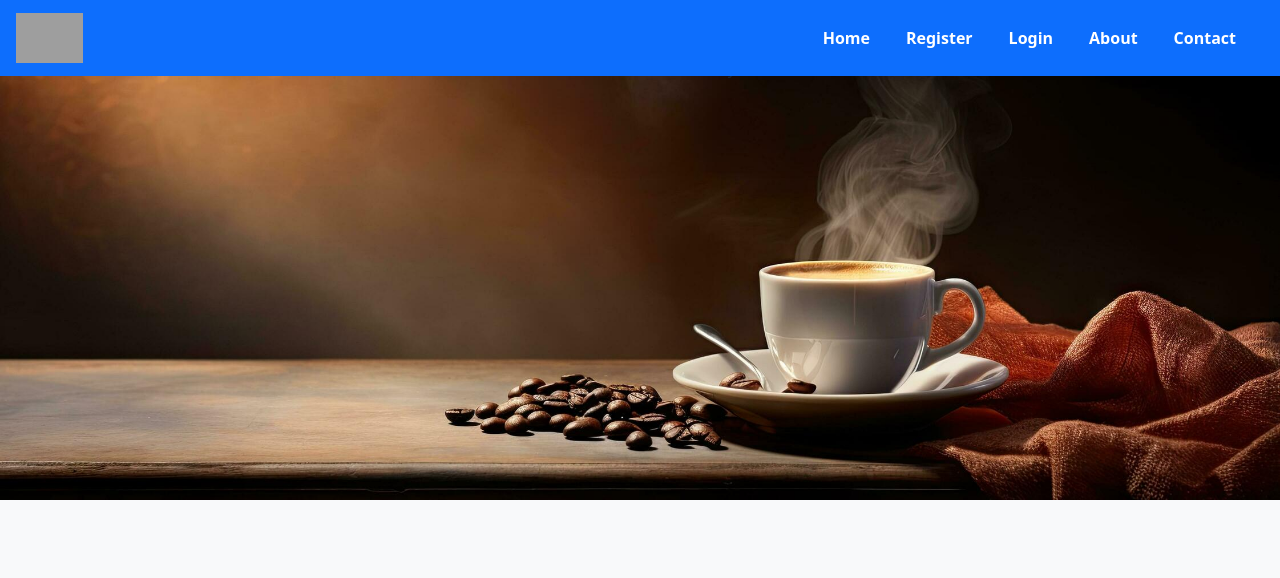
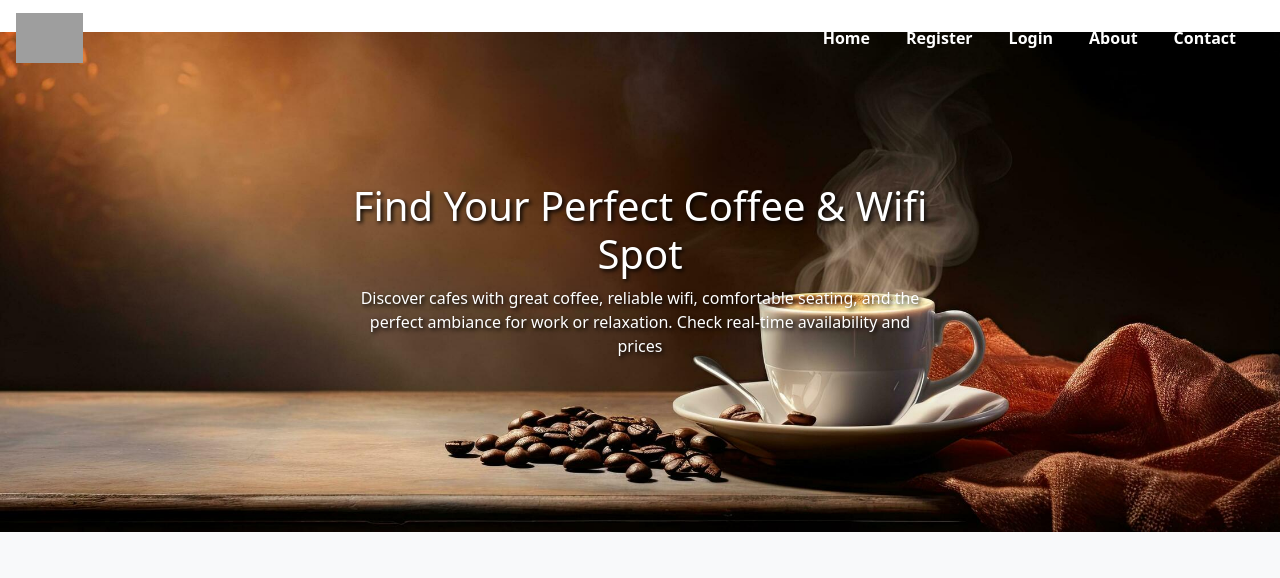
Before and after one commit to mjeyz/Cafe-and-Wifi-Website, a Flask app: page / in a window 1280 px wide. Shown: the top 578 px of the page. Run offline with Flask 3, Linux system fonts and the light colour scheme; data comes from the database, SQL or seed files in the repository; some libraries are stand-ins or nearby versions; grey boxes are pictures that could not be loaded.

Commit message:
Updation

```diff
--- a/templates/footer.html
+++ b/templates/footer.html
@@ -59,3 +59,6 @@
         integrity="sha384-FKyoEForCGlyvwx9Hj09JcYn3nv7wiPVlz7YYwJrWVcXK/BmnVDxM+D2scQbITxI"
         crossorigin="anonymous"
 ></script>
+
+</body>
+</html>
--- a/templates/header.html
+++ b/templates/header.html
@@ -23,7 +23,7 @@
 
 <body>
 <!-- NAVBAR -->
-<nav class="navbar navbar-expand-lg px-3 bg-primary"
+<nav class="navbar navbar-expand-lg px-3"
      style="position: absolute; top: 0; left: 0; width: 100%; z-index: 2;">
     <a class="navbar-brand" href="{{ url_for('home') }}">
         <img src="{{ url_for('static', filename='assets/img/logo-light.png') }}"
@@ -48,16 +48,21 @@
     </div>
 </nav>
 
+<!-- Flash messages (shown below navbar) -->
+<div class="container mt-4 pt-2">
+    {% with messages = get_flashed_messages(with_categories=true) %}
+        {% if messages %}
+            {% for category, message in messages %}
+                {% set alert_class = 'info' %}
+                {% if category == 'success' %}{% set alert_class = 'success' %}{% endif %}
+                {% if category == 'warning' %}{% set alert_class = 'warning' %}{% endif %}
+                <div class="alert alert-{{ alert_class }} alert-dismissible fade show" role="alert">
+                    {{ message }}
+                    <button type="button" class="btn-close" data-bs-dismiss="alert" aria-label="Close"></button>
+                </div>
+            {% endfor %}
+        {% endif %}
+    {% endwith %}
+</div>
 
-
-{% block scripts %}
-    <!-- Bootstrap JS -->
-    <script src="https://cdn.jsdelivr.net/npm/bootstrap@5.3.8/dist/js/bootstrap.bundle.min.js"
-            integrity="sha384-ENjdO4Dr2bkBIFxQpeo5UzHGL1+7Hzp6uOZp6bU91Z5oL4yD3f5sbg1zYtJ0R8BX"
-            crossorigin="anonymous"></script>
-
-    <!-- Optional: Custom JS -->
-    <!-- <script src="{{ url_for('static', filename='js/script.js') }}"></script> -->
-{% endblock %}
-</body>
-</html>
+<!-- header end — page content should follow after this include -->
--- a/templates/index.html
+++ b/templates/index.html
@@ -1,50 +1,40 @@
 {% include 'header.html' %}
 
-<!-- Header Section -->
 <header class="masthead"
-        style="background-image: url('{{ url_for('static', filename='assets/img/hero.jpg') }}'); height: 500px">
+        style="background-image: url('{{ url_for('static', filename='assets/img/hero.jpg') }}'); height: 500px; background-size: cover; background-position: center;">
     <div class="container position-relative px-4 px-lg-5">
         <div class="row gx-4 gx-lg-5 justify-content-center">
             <div class="col-md-10 col-lg-8 col-xl-7">
-                <div class="page-heading text-center">
-                    <h1>Cafe Explorer</h1>
-                    <span class="subheading">Find the best cafés around you</span>
+                <div class="site-heading text-center" style="padding: 150px 0; color: white; text-shadow: 2px 2px 4px #000;">
+                    <h1>Find Your Perfect Coffee & Wifi Spot</h1>
+                    <span class="subheading">Discover cafes with great coffee, reliable wifi, comfortable seating, and the perfect ambiance for work or relaxation. Check real-time availability and prices</span>
                 </div>
             </div>
         </div>
     </div>
 </header>
 
-
-<div class="album py-5 bg-body-tertiary"></div>
+<div class="album py-5 bg-body-tertiary">
     <div class="container">
         <div class="row row-cols-1 row-cols-sm-2 row-cols-md-3 g-3">
-
             {% for cafe in cafe_data %}
                 <div class="col">
-                <div class="card shadow-sm">
-                    <img src="{{ cafe['img_url'] }}" width="100%" height="225" alt=""/>
+                    <div class="card shadow-sm h-100">
+                        <img src="{{ cafe['img_url'] }}" width="100%" height="225" style="object-fit: cover;" alt="{{ cafe['name'] }}"/>
                         <div class="card-body">
+                            <h5 class="card-title"><strong>{{ cafe["name"] }}</strong></h5>
                             <p class="card-text">
-                            <small class="text-body-secondary">Location: {{ cafe["location"] }}</small><br>
-                            <strong>{{ cafe["name"] }}</strong>
+                                <small class="text-muted"><i class="fas fa-map-marker-alt"></i> {{ cafe["location"] }}</small><br>
+                                <strong>Price:</strong> {{ cafe["coffee_price"] }}<br>
+                                <strong>Seats:</strong> {{ cafe["seats"] }}<br>
+                                <strong>Calls:</strong> {% if cafe["can_take_calls"] %} ✅ Yes {% else %} ❌ No {% endif %}
                             </p>
+
                             <div class="d-flex justify-content-between align-items-center">
                                 <div class="btn-group">
-                                <button
-                                        type="button"
-                                        class="btn btn-sm btn-outline-secondary"
-                                >
-                                    View
-                                </button>
-                                <button
-                                        type="button"
-                                        class="btn btn-sm btn-outline-secondary"
-                                >
-                                    Edit
-                                </button>
+                                    <a href="{{ url_for('cafe', cafe_id=cafe['id']) }}" class="btn btn-sm btn-outline-primary">View</a>
                                 </div>
-                            <small class="text-body-secondary">9 mins</small>
+                                <small class="text-body-secondary">Added 9 mins ago</small>
                             </div>
                         </div>
                     </div>
@@ -52,4 +42,6 @@
             {% endfor %}
         </div>
     </div>
+</div>
+
 {% include 'footer.html' %}
```
Also changed, not shown: templates/cafe.html (added, +41 -0 lines). Lines whose indentation alone changed are shown as unchanged.
